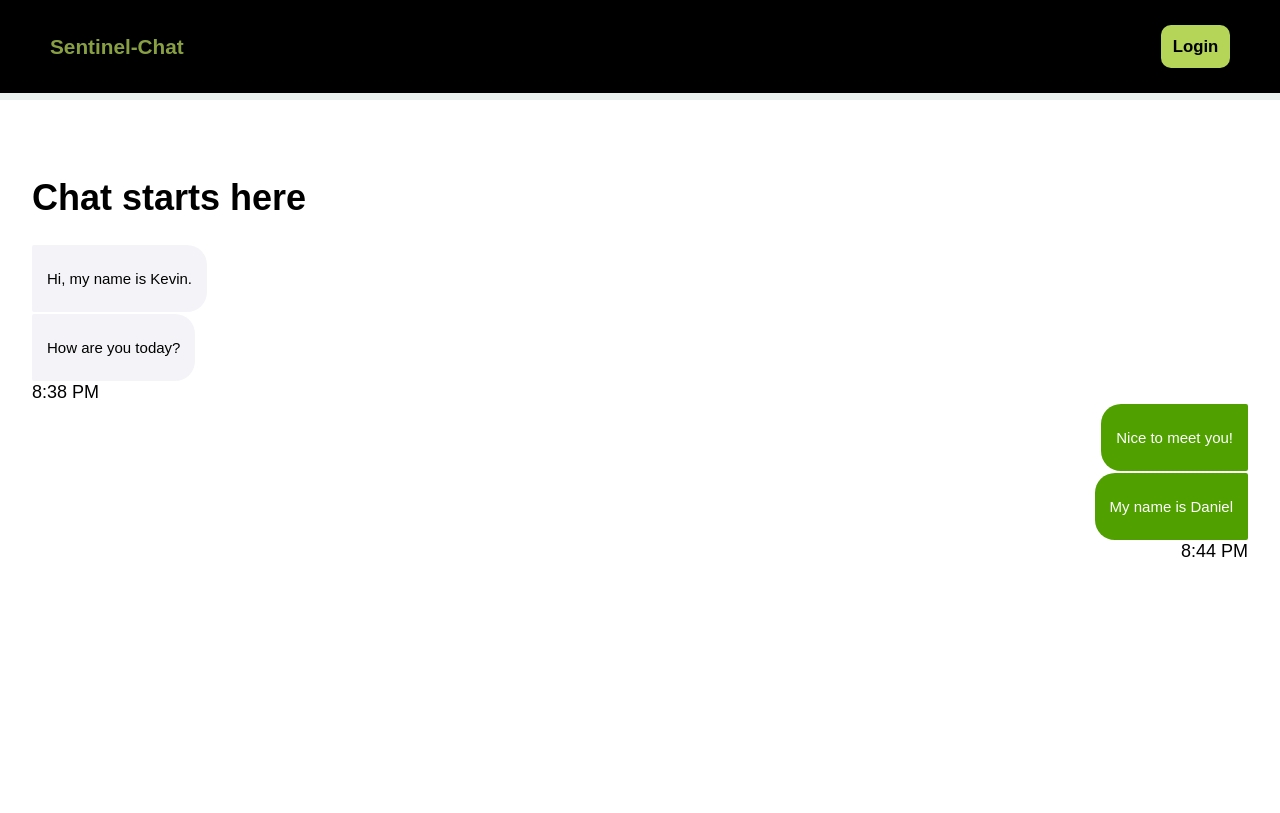
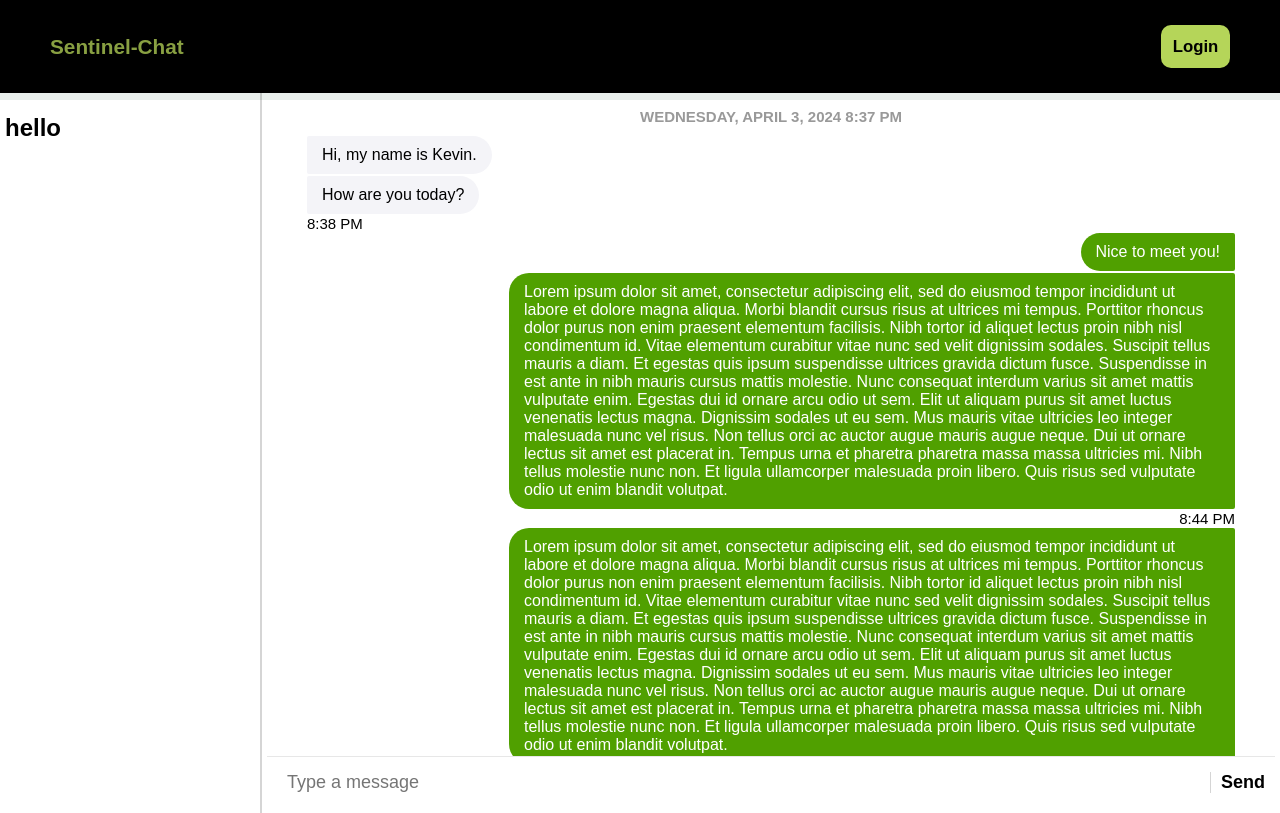
Before and after one commit to Sentinel-Chat/Front-End, a React (Create React App) app: page /inbox in a window 1280 px wide. Built offline with nearby package versions, Linux system fonts and the light colour scheme.

Commit message:
add sidebar and msg compose

```diff
--- a/src/App.css
+++ b/src/App.css
@@ -2,7 +2,7 @@
     font-family:Avenir, "Century Gothic", sans-serif;
     font-weight:100;
     font-style:normal;
-    font-size: calc(10px + 1vmin);
+    font-size: 12px; /*calc(10px + 1vmin); */
     /* color: white; */
     justify-content: center;
     display: flex;
--- a/src/components/Message.css
+++ b/src/components/Message.css
@@ -4,7 +4,7 @@
 }
 
 .Message .bubble-container {
-    font-size: 15px;
+    font-size: 16px;
     display: flex;
 }
 
@@ -48,6 +48,17 @@
 }
 
 .timestamp p {
+    font-size: 15px;
     padding: 0;
     margin: 0;
 }
+
+.large-timestamp {
+    display: flex;
+    justify-content: center;
+    color: #999;
+    font-weight: 800;
+    font-size: 15px;
+    margin: 10px 0;
+    text-transform: uppercase;
+    }
--- a/src/components/Message.jsx
+++ b/src/components/Message.jsx
@@ -13,9 +13,7 @@ const Message = (props) => {
   return (
     <div className={"Message" + " " + props.type}>
       <div className="bubble-container">
-        <div className="bubble">
-          <p>{props.text}</p>
-        </div>
+        <div className="bubble">{props.text}</div>
       </div>
 
       <div className={"timestamp" + " " + props.type}>
--- a/src/pages/Inbox.css
+++ b/src/pages/Inbox.css
@@ -1,9 +1,35 @@
 .Inbox {
-    margin-top: 60px;
+    margin-top: 59px;
+    padding: 0;
+    margin: 0;
     color: black;
     display: flex;
+    flex-direction: row;
+    width: 100vw;
+    height: 90vh;
+}
+
+.inbox-sidebar {
+    flex: 0 0 250px;
+    padding: 5px;
+}
+.inbox-content {
+    display: flex;
     flex-direction: column;
-    width: 95vw;
+
+    flex: 1;
+    margin: 5px;
+}
+
+.inbox-sidebar {
+    border-right: 2px solid #0000002a;
+}
+
+.message-list-container {
+    /* margin-bottom: 50px; */
+    padding-inline: 40px;
+    max-height: 100%;
+    padding-bottom: 20px;
 }
 
 .scrollable {
@@ -11,3 +37,47 @@
     overflow-y: scroll;
     -webkit-overflow-scrolling: touch;
 }
+
+.compose {
+    display: flex;
+    flex-direction: row;
+    justify-content: space-between;
+    align-items: center;
+    border-top: 1px solid #e1e1e1cc;
+    width: 100%;
+    background-color: #ffffffcc;
+    backdrop-filter: blur(20px);
+}
+
+.compose-input {
+    font-family: Arial, Helvetica, sans-serif;
+    flex: 1;
+    border: none;
+    padding-inline: 20px;
+    font-size: 18px;
+    height: 40px;
+    background: none;
+    outline: none;
+}
+
+.send {
+    border-left: 1px solid #0000002a;
+    padding-inline: 10px;
+}
+
+
+
+/* Media query for smaller screens */
+@media screen and (max-width: 768px) {
+    .Inbox {
+      flex-direction: row; /* Change to row layout */
+    }
+
+    .inbox-sidebar {
+      display: none; /* Hide sidebar */
+    }
+
+    .inbox-content {
+      flex: 1; /* Main content area takes full width */
+    }
+  }
--- a/src/pages/Inbox.jsx
+++ b/src/pages/Inbox.jsx
@@ -9,8 +9,15 @@ import Message from "../components/Message";
 const Inbox = (props) => {
   return (
     <div className="Inbox">
-      <h1>Chat starts here</h1>
-      <div className="message-list-container">
+      <div className="inbox-sidebar">
+        {" "}
+        <h1>hello</h1>
+      </div>
+      <div className="inbox-content">
+        <div className="message-list-container scrollable">
+          <div className="large-timestamp">
+            Wednesday, April 3, 2024 8:37 PM
+          </div>
           <Message
             text="Hi, my name is Kevin."
             type="other"
@@ -31,11 +38,38 @@ const Inbox = (props) => {
             timestamp="8:44 PM"
           ></Message>
           <Message
-          text="My name is Daniel"
+            text="Lorem ipsum dolor sit amet, consectetur adipiscing elit, sed do eiusmod tempor incididunt ut labore et dolore magna aliqua. Morbi blandit cursus risus at ultrices mi tempus. Porttitor rhoncus dolor purus non enim praesent elementum facilisis. Nibh tortor id aliquet lectus proin nibh nisl condimentum id. Vitae elementum curabitur vitae nunc sed velit dignissim sodales. Suscipit tellus mauris a diam. Et egestas quis ipsum suspendisse ultrices gravida dictum fusce. Suspendisse in est ante in nibh mauris cursus mattis molestie. Nunc consequat interdum varius sit amet mattis vulputate enim. Egestas dui id ornare arcu odio ut sem. Elit ut aliquam purus sit amet luctus venenatis lectus magna. Dignissim sodales ut eu sem. Mus mauris vitae ultricies leo integer malesuada nunc vel risus. Non tellus orci ac auctor augue mauris augue neque. Dui ut ornare lectus sit amet est placerat in. Tempus urna et pharetra pharetra massa massa ultricies mi. Nibh tellus molestie nunc non. Et ligula ullamcorper malesuada proin libero. Quis risus sed vulputate odio ut enim blandit volutpat."
             type="mine"
             position="last"
             timestamp="8:44 PM"
           ></Message>
+          <Message
+            text="Lorem ipsum dolor sit amet, consectetur adipiscing elit, sed do eiusmod tempor incididunt ut labore et dolore magna aliqua. Morbi blandit cursus risus at ultrices mi tempus. Porttitor rhoncus dolor purus non enim praesent elementum facilisis. Nibh tortor id aliquet lectus proin nibh nisl condimentum id. Vitae elementum curabitur vitae nunc sed velit dignissim sodales. Suscipit tellus mauris a diam. Et egestas quis ipsum suspendisse ultrices gravida dictum fusce. Suspendisse in est ante in nibh mauris cursus mattis molestie. Nunc consequat interdum varius sit amet mattis vulputate enim. Egestas dui id ornare arcu odio ut sem. Elit ut aliquam purus sit amet luctus venenatis lectus magna. Dignissim sodales ut eu sem. Mus mauris vitae ultricies leo integer malesuada nunc vel risus. Non tellus orci ac auctor augue mauris augue neque. Dui ut ornare lectus sit amet est placerat in. Tempus urna et pharetra pharetra massa massa ultricies mi. Nibh tellus molestie nunc non. Et ligula ullamcorper malesuada proin libero. Quis risus sed vulputate odio ut enim blandit volutpat."
+            type="mine"
+            position="last"
+            timestamp="8:44 PM"
+          ></Message>
+          <Message
+            text="Lorem ipsum dolor sit amet, consectetur adipiscing elit, sed do eiusmod tempor incididunt ut labore et dolore magna aliqua. Morbi blandit cursus risus at ultrices mi tempus. Porttitor rhoncus dolor purus non enim praesent elementum facilisis. Nibh tortor id aliquet lectus proin nibh nisl condimentum id. Vitae elementum curabitur vitae nunc sed velit dignissim sodales. Suscipit tellus mauris a diam. Et egestas quis ipsum suspendisse ultrices gravida dictum fusce. Suspendisse in est ante in nibh mauris cursus mattis molestie. Nunc consequat interdum varius sit amet mattis vulputate enim. Egestas dui id ornare arcu odio ut sem. Elit ut aliquam purus sit amet luctus venenatis lectus magna. Dignissim sodales ut eu sem. Mus mauris vitae ultricies leo integer malesuada nunc vel risus. Non tellus orci ac auctor augue mauris augue neque. Dui ut ornare lectus sit amet est placerat in. Tempus urna et pharetra pharetra massa massa ultricies mi. Nibh tellus molestie nunc non. Et ligula ullamcorper malesuada proin libero. Quis risus sed vulputate odio ut enim blandit volutpat."
+            type="mine"
+            position="last"
+            timestamp="8:44 PM"
+          ></Message>
+          <Message
+            text="Lorem ipsum dolor sit amet, consectetur adipiscing elit, sed do eiusmod tempor incididunt ut labore et dolore magna aliqua. Morbi blandit cursus risus at ultrices mi tempus. Porttitor rhoncus dolor purus non enim praesent elementum facilisis. Nibh tortor id aliquet lectus proin nibh nisl condimentum id. Vitae elementum curabitur vitae nunc sed velit dignissim sodales. Suscipit tellus mauris a diam. Et egestas quis ipsum suspendisse ultrices gravida dictum fusce. Suspendisse in est ante in nibh mauris cursus mattis molestie. Nunc consequat interdum varius sit amet mattis vulputate enim. Egestas dui id ornare arcu odio ut sem. Elit ut aliquam purus sit amet luctus venenatis lectus magna. Dignissim sodales ut eu sem. Mus mauris vitae ultricies leo integer malesuada nunc vel risus. Non tellus orci ac auctor augue mauris augue neque. Dui ut ornare lectus sit amet est placerat in. Tempus urna et pharetra pharetra massa massa ultricies mi. Nibh tellus molestie nunc non. Et ligula ullamcorper malesuada proin libero. Quis risus sed vulputate odio ut enim blandit volutpat."
+            type="mine"
+            position="last"
+            timestamp="8:44 PM"
+          ></Message>
+        </div>
+        <div className="compose">
+          <input
+            type="text"
+            className="compose-input"
+            placeholder="Type a message"
+          />
+          <h2 className="send">Send</h2>
+        </div>
       </div>
     </div>
   );
```
Lines whose indentation alone changed are shown as unchanged.
